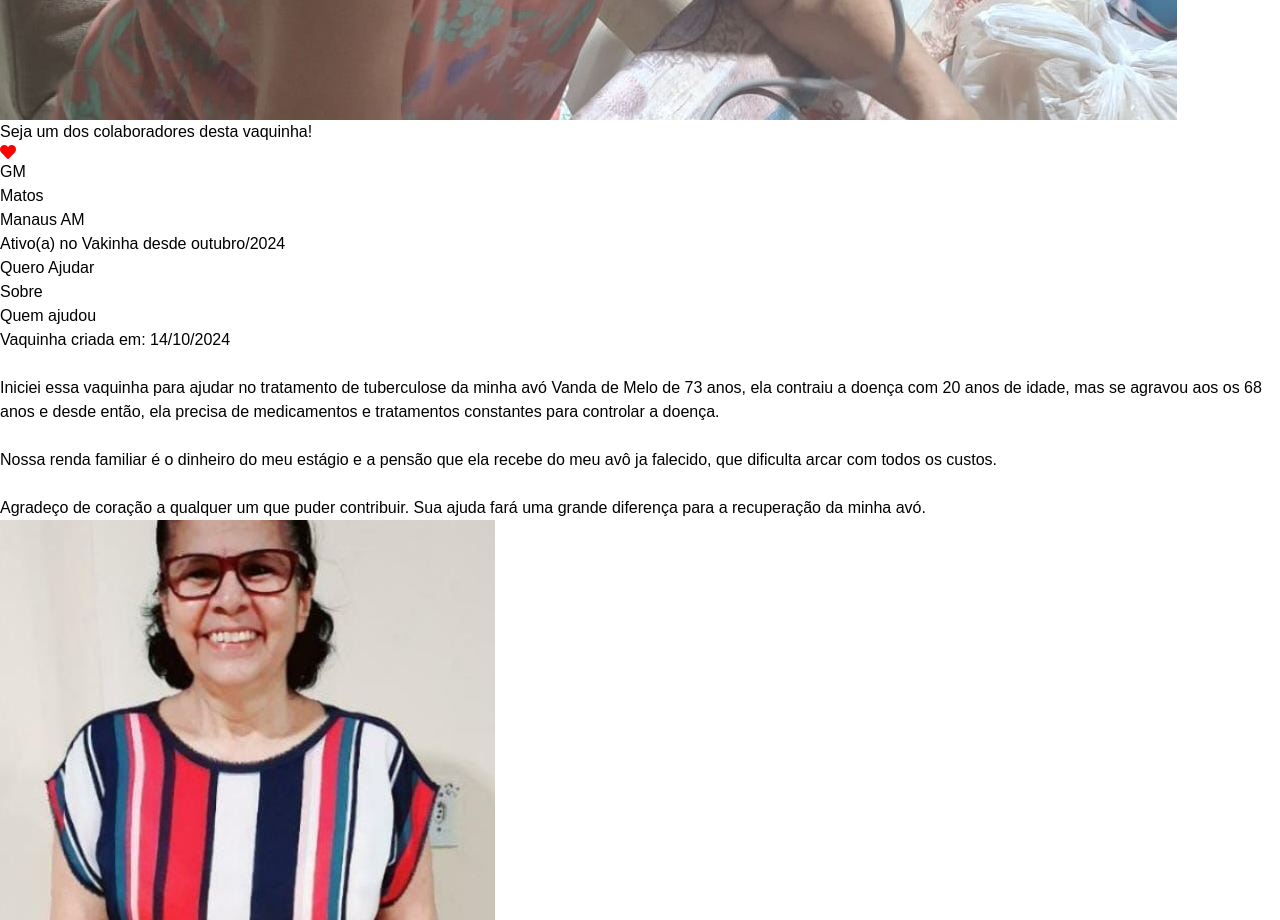
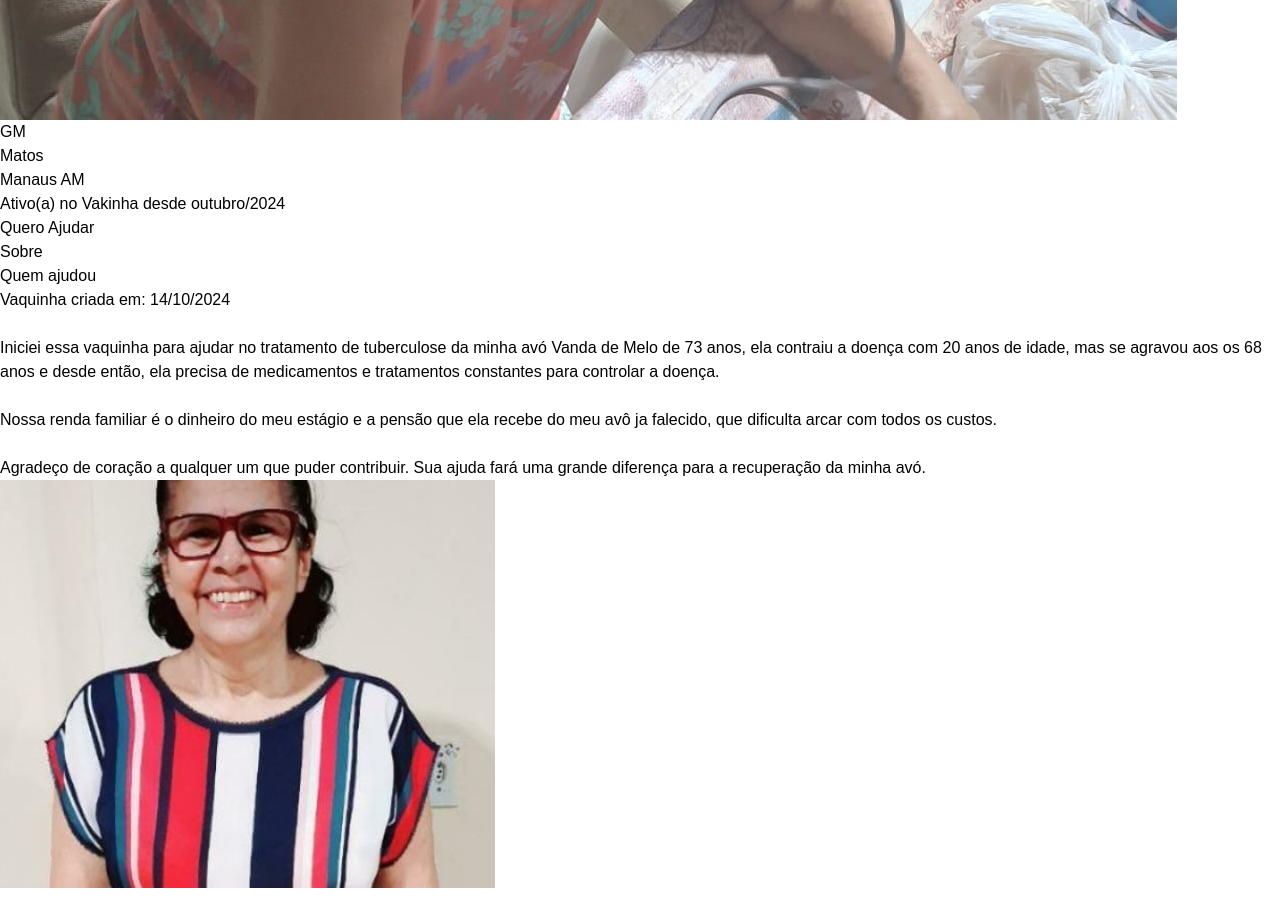
Before and after one commit to GiovanniMatos/vakinhadonavanda, a Next.js app: page / in a window 1280 px wide. Shown: the part 840-1760 px from the top of the page. After the commit the page ends 1728 px from the top, so only its background shows below. Built offline with nearby package versions, Linux system fonts and the light colour scheme.

Commit message:
Update DonateContent.jsx

```diff
--- a/src/app/components/DonateContent.jsx
+++ b/src/app/components/DonateContent.jsx
@@ -6,7 +6,6 @@ export default function DonateContent(){
         <div className="ml-4 lg:flex justify-between">
             <div className="mb-4 lg:ml-32">
                 <img src="fotovanda1.jpg" className="lg:w-[44rem] lg:h-[26rem] w-[28rem] bg-slate-600"/>
-                <p className="text-left text-sm mt-5 mb-4 lg:mb-4">Seja um dos colaboradores desta vaquinha! <FaHeart color="red"/></p>
                 <div className="flex">
                     <div className="bg-blue-500 pt-2 pb-2 w-12 rounded-full mr-1">
                         <h1 className="text-white font-bold mt-1">GM</h1>
```
